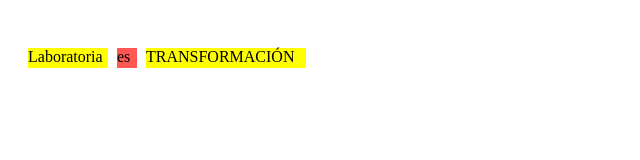
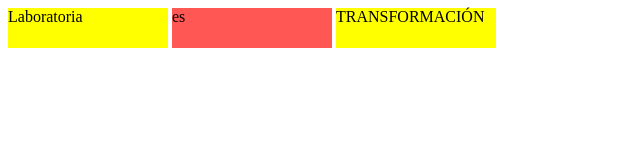
Before and after one commit to rossy80/Leccion23-Bandera-Ejercicio-1, a plain HTML site: page index.html in a window 1280 px wide. Shown: the whole page, without its empty margins (0-640 px from the left). Drawn offline with Linux system fonts and the light colour scheme.

Commit message:
cuarta bandera

```diff
--- a/css/main.css
+++ b/css/main.css
@@ -1,24 +1,15 @@
-div {
+span {
   display: inline-block;
-  margin: 20px
+  width: 160px;
+  height: 40px;
 }
 
 .amarillo {
-  width: 80px;
-  height: 20px;
-  margin: 0px;
   background-color: #FFFF00;
 }
 .rosa {
-  width: 20px;
-  height: 20px;
-  margin-left: 5px;
-  margin-right: 0px;
   background-color: #FF5753;
 }
 .amarillo2 {
-  width: 160px;
-  height: 20px;
-  margin-left: 5px;
   background-color: #FFFF00;
 }
--- a/index.html
+++ b/index.html
@@ -7,9 +7,9 @@
   </head>
   <body>
     <div class="contenedor">
-      <div class="amarillo">Laboratoria</div>
-      <div class="rosa">es</div>
-      <div class="amarillo2">TRANSFORMACIÓN</div>
+      <span class="amarillo">Laboratoria</span>
+      <span class="rosa">es</span>
+      <span class="amarillo2">TRANSFORMACIÓN</span>
     </div>
   </body>
 </html>
```
